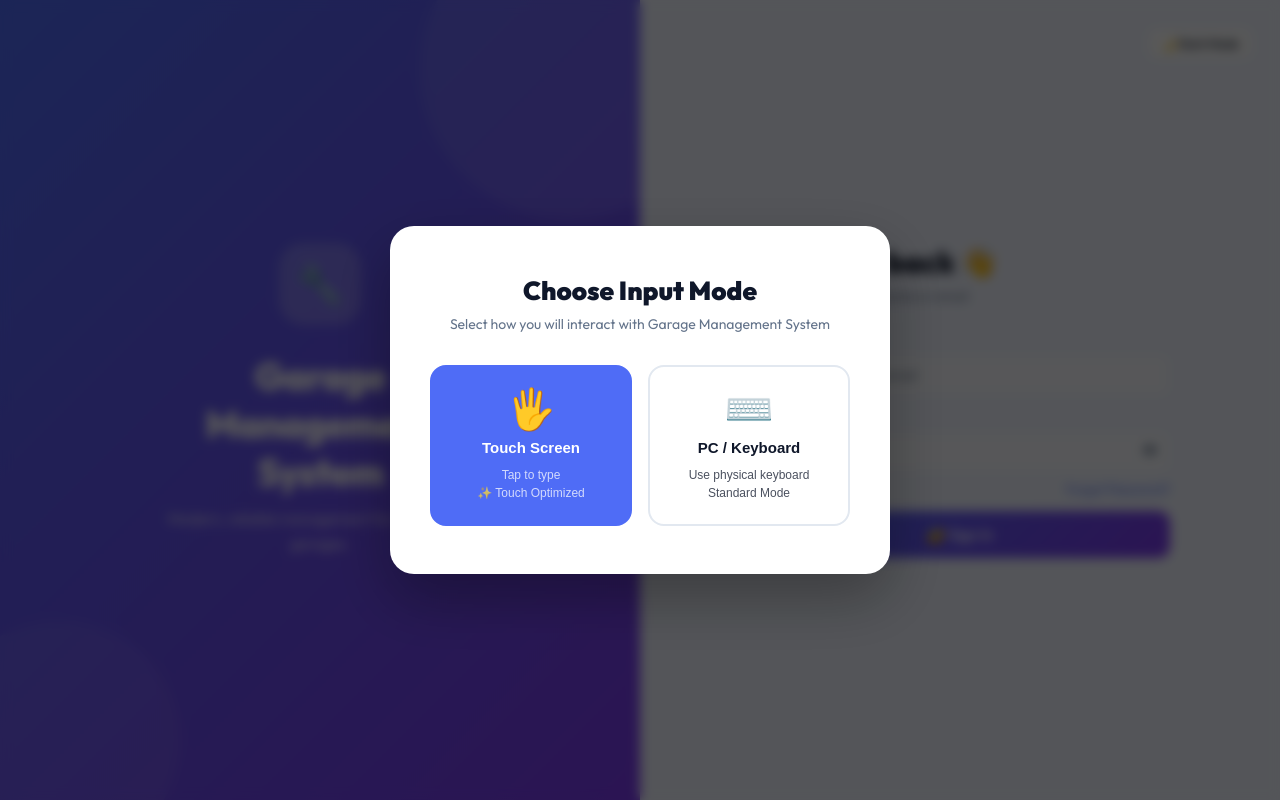
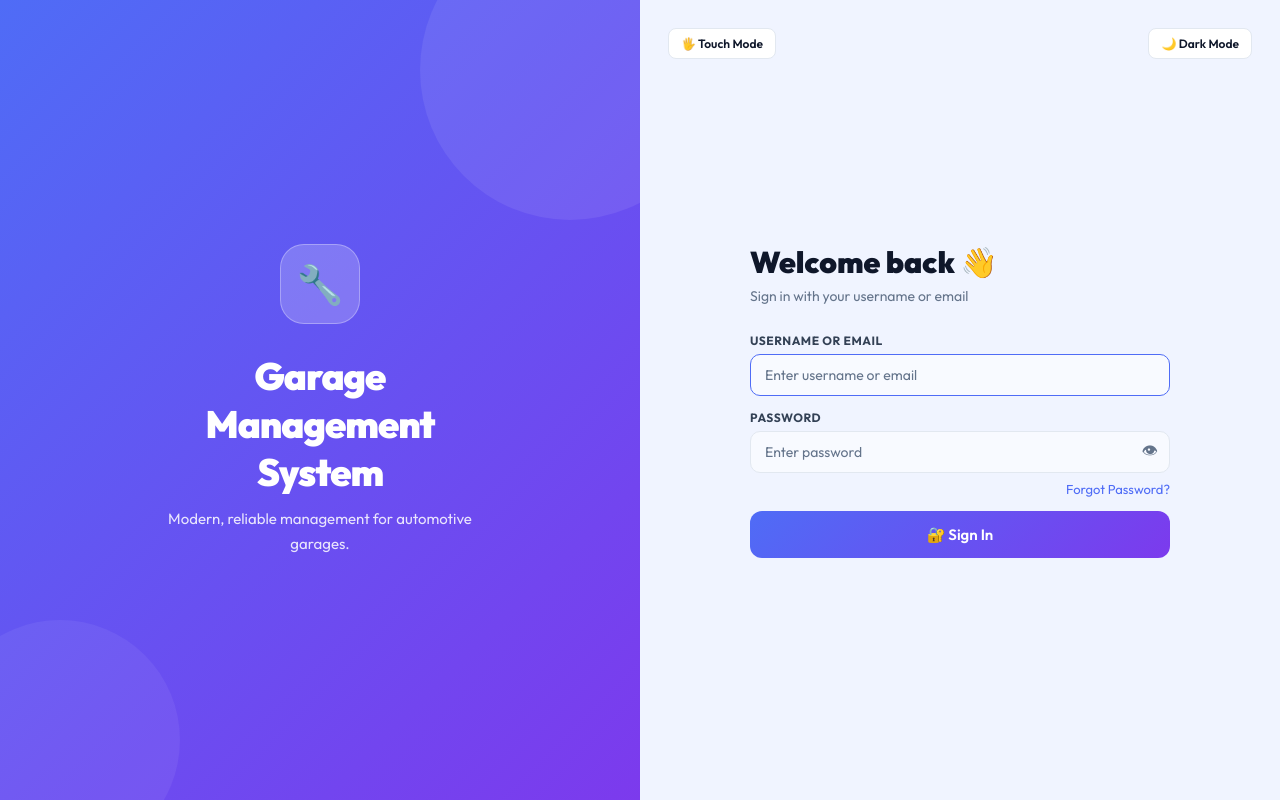
Before and after one commit to SandaruTharushka/relese-test, a Python web app: template templates/login.html in a window 1280 px wide. Run offline with Jinja, Linux system fonts and the light colour scheme; the template is opened without the code that fills it, so the values that code supplies are empty.

Commit message:
Remove Choose Input Mode popup from login startup
Default input mode is now PC/Keyboard. The overlay is hidden via CSS
(display:none) and the bootstrap logic applies 'pc' mode automatically
when no saved preference exists, so no modal blocks login or dashboard.

https://claude.ai/code/session_01NQNSFUztpgJG242EW9kN3M

```diff
--- a/static/js/login.js
+++ b/static/js/login.js
@@ -248,10 +248,7 @@ document.addEventListener('DOMContentLoaded', () => {
   // Build keyboard DOM
   vkBuild();
 
-  // Restore saved mode (skip overlay)
+  // Restore saved mode; default to 'pc' so the overlay never blocks startup
   const saved = localStorage.getItem(MODE_KEY);
-  if (saved === 'touch' || saved === 'pc') {
-    applyMode(saved);
-  }
-  // else: mode overlay stays visible for first-time selection
+  applyMode(saved === 'touch' ? 'touch' : 'pc');
 });
--- a/templates/login.html
+++ b/templates/login.html
@@ -12,7 +12,7 @@
   position:fixed; inset:0; z-index:1000;
   background:rgba(0,0,0,.65);
   backdrop-filter:blur(6px);
-  display:flex; align-items:center; justify-content:center;
+  display:none; align-items:center; justify-content:center;
 }
 #modeOverlay .mode-card {
   background:var(--card);
```
